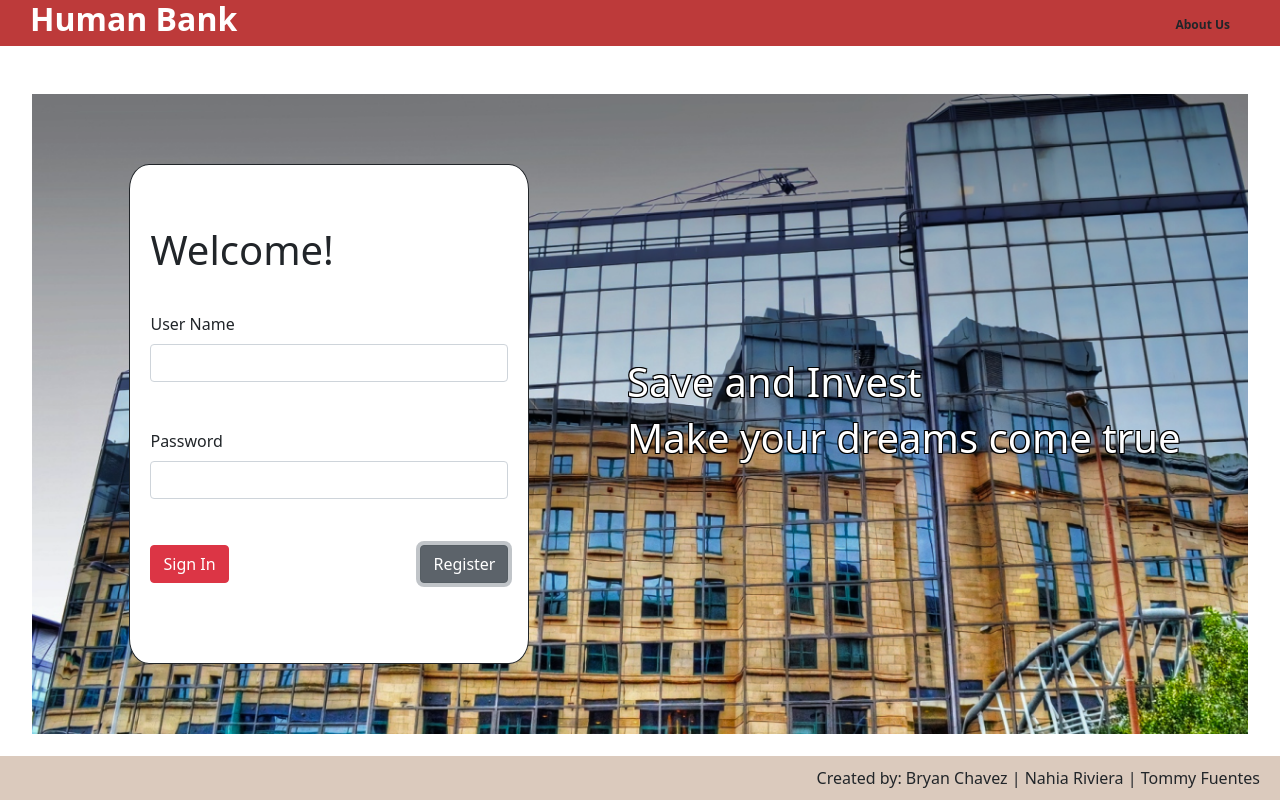
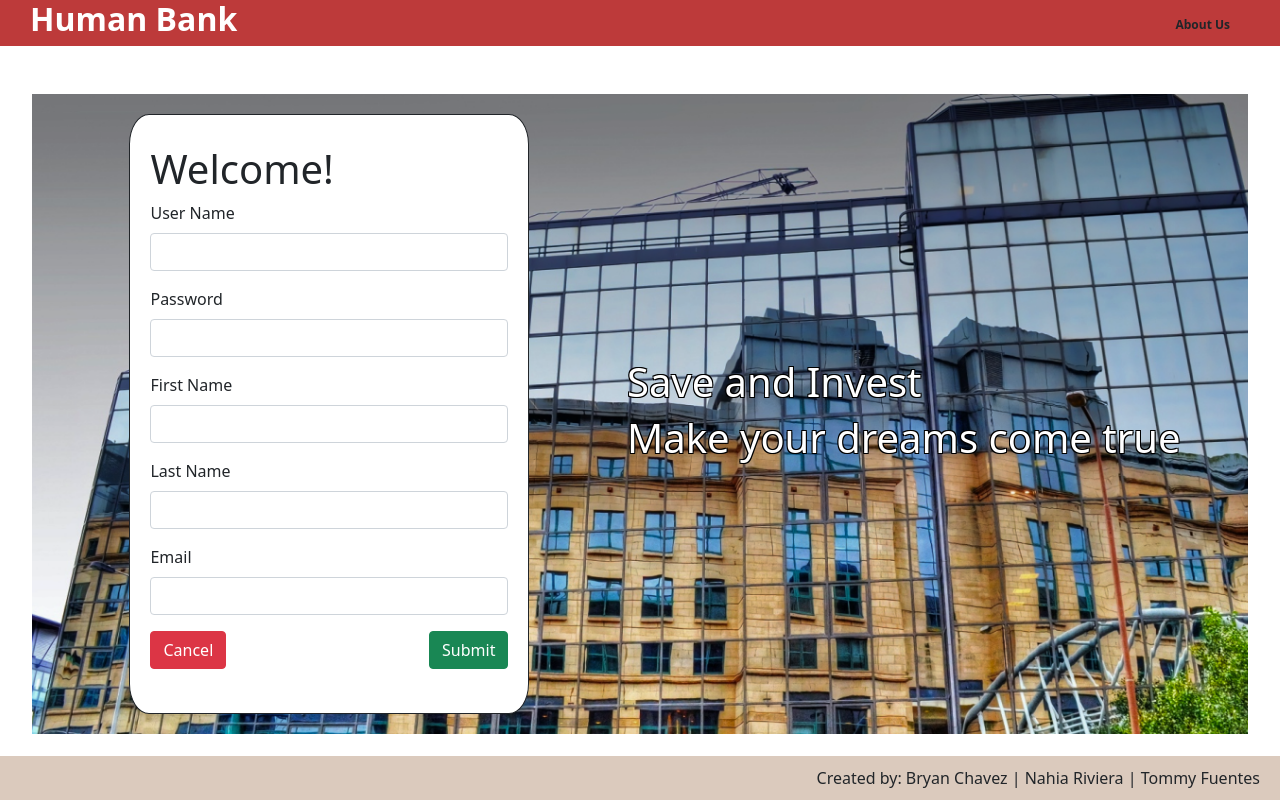
Before and after one commit to NR-Papaya/Project---Banking-Application---Frontend, an Angular app: page / in a window 1280 px wide. Both pictures are taken after a click on the button "Register". Built offline with nearby package versions, Linux system fonts and the light colour scheme.

Commit message:
toggle form functionality working

```diff
--- a/src/app/components/pages/page-home/page-home-form/page-home-form.component.html
+++ b/src/app/components/pages/page-home/page-home-form/page-home-form.component.html
@@ -17,7 +17,12 @@
     <button type="button" class="btn btn-danger" id="signInButton">
       Sign In
     </button>
-    <button type="button" class="btn btn-secondary" id="registerButton" (click)="toggleRegister()">
+    <button
+      type="button"
+      class="btn btn-secondary"
+      id="registerButton"
+      (click)="toggleEventForm(true)"
+    >
       Register
     </button>
   </div>
--- a/src/app/components/pages/page-home/page-home-form/page-home-form.component.ts
+++ b/src/app/components/pages/page-home/page-home-form/page-home-form.component.ts
@@ -6,7 +6,6 @@ import { Component, OnInit, Output, EventEmitter } from '@angular/core';
   styleUrls: ['./page-home-form.component.css'],
 })
 export class PageHomeFormComponent implements OnInit {
-  registerState: boolean = false;
 
   constructor() {}
 
@@ -15,14 +14,9 @@ export class PageHomeFormComponent implements OnInit {
   @Output()
   newViewEvent = new EventEmitter<boolean>();
 
-  toggleEventFormView() {
-    this.newViewEvent.emit(true);
+  toggleEventForm(value:boolean) {
+    this.newViewEvent.emit(value);
     console.log('event triggered');
   }
 
-  toggleRegister(): void {
-    this.registerState = !this.registerState;
-    this.toggleEventFormView();
-    console.log('toggle Reg triggered in child' + this.registerState);
-  }
 }
--- a/src/app/components/pages/page-home/page-home-register-form/page-home-register-form.component.css
+++ b/src/app/components/pages/page-home/page-home-register-form/page-home-register-form.component.css
@@ -0,0 +1,19 @@
+form {
+    margin: 30px;
+    padding: 30px 20px 50px 20px;
+    background-color: white;
+    border-style: solid;
+    border-width: 1px;
+    border-radius: 5%;
+    width: 400px;
+    height: 600px;
+    display:flex;
+    flex-direction: column;
+    justify-content: space-evenly;
+  }
+
+  #buttonGroup {
+    display: flex;
+    flex-direction: row;
+    justify-content: space-between;
+  }
--- a/src/app/components/pages/page-home/page-home-register-form/page-home-register-form.component.html
+++ b/src/app/components/pages/page-home/page-home-register-form/page-home-register-form.component.html
@@ -1 +1,40 @@
-<p>page-home-register-form works!</p>
+<form>
+    <h1>Welcome!</h1>
+    <div class="mb-3">
+      <label for="userName" class="form-label">User Name</label>
+      <input
+        type="text"
+        class="form-control"
+        id="userName"
+        aria-describedby="emailHelp"
+      />
+    </div>
+    <div class="mb-3">
+      <label for="password" class="form-label">Password</label>
+      <input type="password" class="form-control" id="password" />
+    </div>
+    <div class="mb-3">
+        <label for="firstName" class="form-label">First Name</label>
+        <input type="text" class="form-control" id="firstName" />
+      </div>
+      <div class="mb-3">
+        <label for="lastName" class="form-label">Last Name</label>
+        <input type="text" class="form-control" id="lastName" />
+      </div>
+      <div class="mb-3">
+        <label for="email" class="form-label">Email</label>
+        <input type="email" class="form-control" id="email" />
+      </div>
+    <div id="buttonGroup">
+      <button type="button" class="btn btn-danger" id="signInButton">
+        Cancel
+      </button>
+      <button
+        type="button"
+        class="btn btn-success"
+        id="registerButton"
+      >
+        Submit
+      </button>
+    </div>
+  </form>
--- a/src/app/components/pages/page-home/page-home.component.html
+++ b/src/app/components/pages/page-home/page-home.component.html
@@ -1,8 +1,13 @@
 <main>
   <section id="mainSection">
     <div id="mainDiv">
-      <app-page-home-form *ngIf="!registerState" (toggleEventFormView)="toggleRegister()"></app-page-home-form>
-      <app-page-home-register-form *ngIf="registerState"></app-page-home-register-form>
+      <app-page-home-form
+        *ngIf="!registerState"
+        (newViewEvent)="toggleForms($event)"
+      ></app-page-home-form>
+      <app-page-home-register-form
+        *ngIf="registerState"
+      ></app-page-home-register-form>
       <div id="slogan">
         <h1>Save and Invest</h1>
         <h1>Make your dreams come true</h1>
--- a/src/app/components/pages/page-home/page-home.component.ts
+++ b/src/app/components/pages/page-home/page-home.component.ts
@@ -12,8 +12,7 @@ export class PageHomeComponent implements OnInit {
 
   ngOnInit(): void {}
 
-  toggleRegister(): void {
-    this.registerState = !this.registerState;
-    console.log('triggered state' + this.registerState);
+  toggleForms(boolState: boolean): void {
+    this.registerState = boolState;
   }
 }
```
